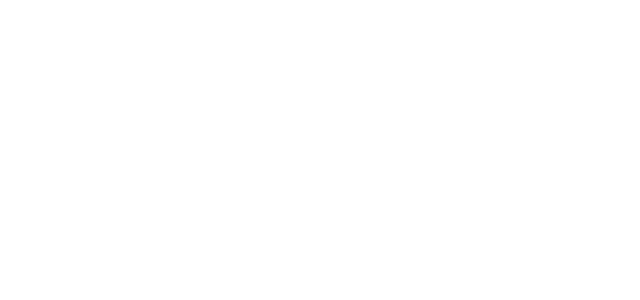
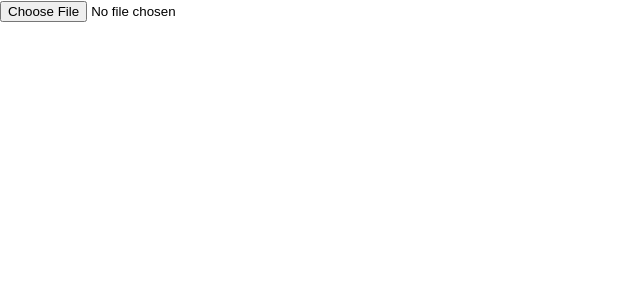
Before and after one commit to ElHaban3ro/AsegTool, a React (Create React App) app: page / in a window 1280 px wide. Before the commit this address had no page. Shown: the top 300 px of the page, without its empty margins (0-640 px from the left). Built offline with nearby package versions, Linux system fonts and the light colour scheme.

Commit message:
(v1.1) Load local video.

```diff
--- /dev/null
+++ b/src/components/InputFile/InputFile.js
@@ -0,0 +1,43 @@
+import './InputFile.css'
+
+// React imports.
+import React, { useState } from 'react'
+
+
+
+export default function InputFile(){
+
+    const [fileLoad, setFileLoad] = useState(false)
+    const [file, setFile] = useState()
+
+    function handleSelectFile(e) {
+
+        setFileLoad(true)
+
+        const videoObject = e.target.files[0]
+        console.log(URL.createObjectURL(videoObject))
+
+        // TODO: Hacer que se pueda cambiar de archivo.
+        setFile(URL.createObjectURL(videoObject))
+    }
+
+    return(
+        <div className="InputFile">
+            <form>
+
+                <input type="file" name="content" id="content" label='Select mp3 or mp4 file' onChange={handleSelectFile} accept='video/mp4, audio/mp3' />
+
+            </form>
+
+            {fileLoad && (
+                <video width='500' controls >
+
+                    <source src={file} />
+
+                </video>
+            )}
+
+
+        </div>
+    )
+}
--- a/src/templates/App/App.js
+++ b/src/templates/App/App.js
@@ -23,7 +23,7 @@ function App() {
 
         <Routes>
 
-          <Route path='/segment' element={ <HomeTemp /> } />
+          <Route path='/' element={ <HomeTemp /> } />
 
         </Routes>
 
--- a/src/templates/Home/Home.js
+++ b/src/templates/Home/Home.js
@@ -0,0 +1,17 @@
+import './Home.css'
+import { Fragment } from 'react'
+
+
+// Components.
+import SelectFile from '../../components/InputFile/InputFile'
+
+
+export default function Home(){
+    return(
+        <Fragment>
+
+            <SelectFile />
+
+        </Fragment>
+    )
+}
```
Also changed, not shown: src/components/InputFile/InputFile.css (added), src/templates/Home/Home.css (added).
